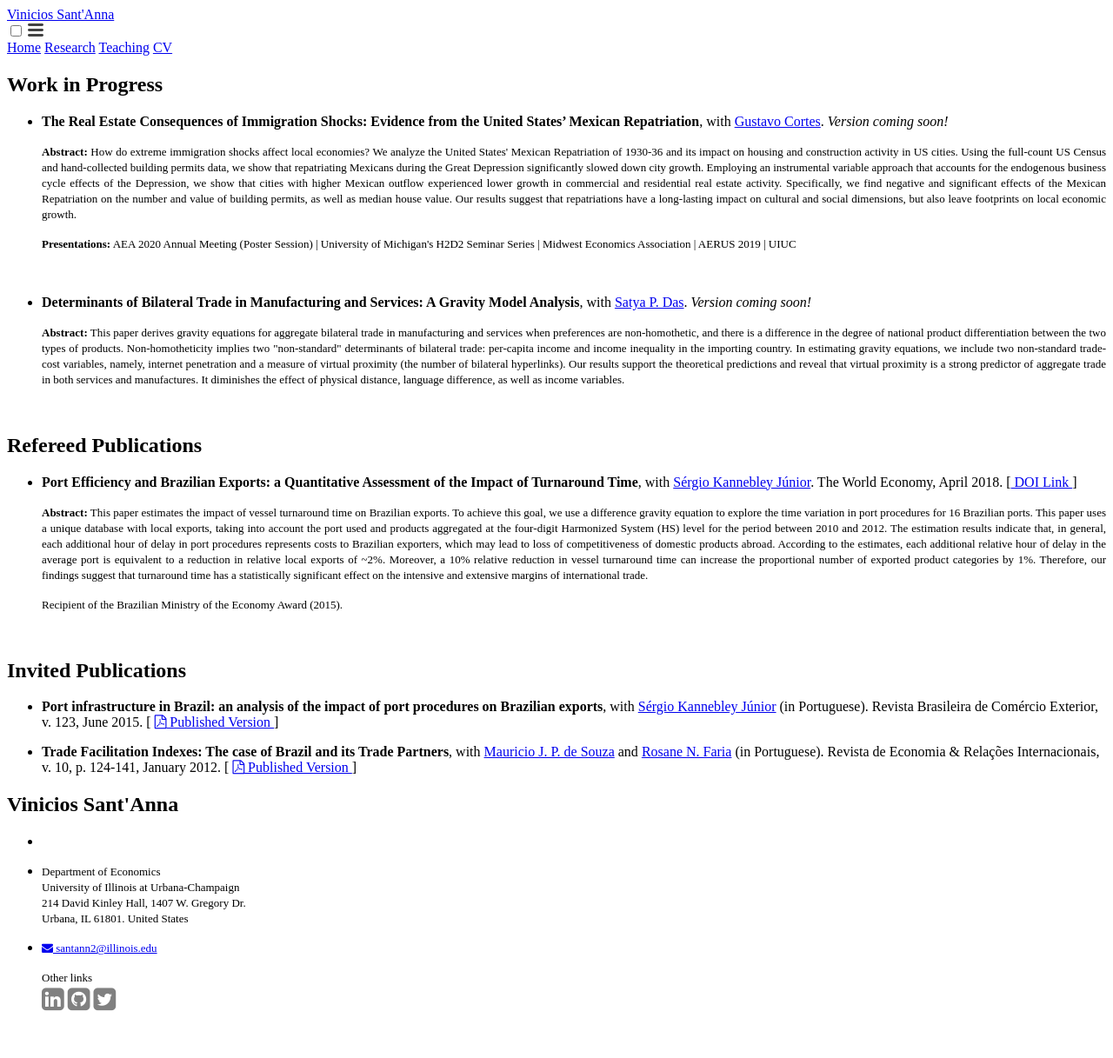
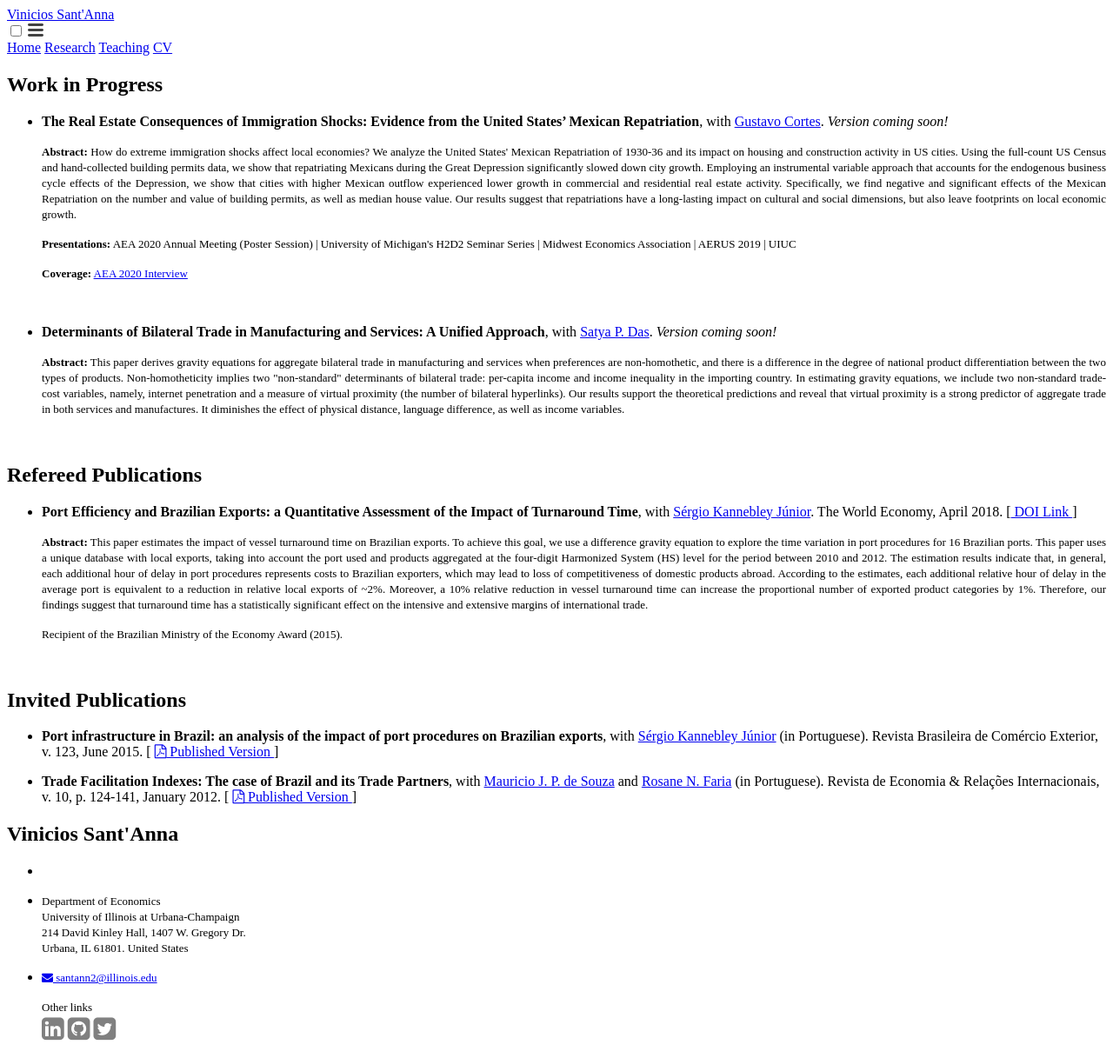
Before and after one commit to vpsantanna/vpsantanna.github.io, a Jekyll site: the page built from 2-research.md, in a window 1280 px wide. Shown: the whole page at 87% size. Built offline with Jekyll 4.4.1, drawn with Linux system fonts in a browser that asks for light colours; a script that is not in the unit is left out; before the commit the page ends 1183 px from its top, so only the background shows below that.

Commit message:
Update 2-research.md

```diff
--- a/2-research.md
+++ b/2-research.md
@@ -11,10 +11,11 @@ permalink: /research/
    <p style="text-align: justify;"><font size="2"><b>Abstract:</b> How do extreme immigration shocks affect local economies? We analyze the United States' Mexican Repatriation of 1930-36 and its impact on housing and construction activity in US cities. Using the full-count US Census and hand-collected building permits data, we show that repatriating Mexicans during the Great Depression significantly slowed down city growth. Employing an instrumental variable approach that accounts for the endogenous business cycle effects of the Depression, we show that cities with higher Mexican outflow experienced lower growth in commercial and residential real estate activity. Specifically, we find negative and significant effects of the Mexican Repatriation on the number and value of building permits, as well as median house value. Our results suggest that repatriations have a long-lasting impact on cultural and social dimensions, but also leave footprints on local economic growth. </font></p>
 
    <p style="text-align: justify;"><font size="2"><b>Presentations:</b> AEA 2020 Annual Meeting (Poster Session) | University of Michigan's H2D2 Seminar Series | Midwest Economics Association | AERUS 2019 | UIUC
+   <p style="text-align: justify;"><font size="2"><b>Coverage:</b> <a href="https://www.aeaweb.org/conference/videos/2020/vinicios-sant-anna" target="_blank"> AEA 2020 Interview</a>
 
 <br>
 
-- <b>Determinants of Bilateral Trade in Manufacturing and Services: A Gravity Model Analysis</b>, with <a href="https://www.satyapdas.com" target="_blank">Satya P. Das</a>. <em>Version coming soon! </em>
+- <b>Determinants of Bilateral Trade in Manufacturing and Services: A Unified Approach</b>, with <a href="https://www.satyapdas.com" target="_blank">Satya P. Das</a>. <em>Version coming soon! </em>
 
    <p style="text-align: justify;"><font size="2"><b>Abstract:</b> This paper derives gravity equations for aggregate bilateral trade in manufacturing and services when preferences are non-homothetic, and there is a difference in the degree of national product differentiation between the two types of products.  Non-homotheticity implies two "non-standard" determinants of bilateral trade: per-capita income and income inequality in the importing country. In estimating gravity equations, we include two non-standard trade-cost variables, namely, internet penetration and a measure of virtual proximity (the number of bilateral hyperlinks). Our results support the theoretical predictions and reveal that virtual proximity is a strong predictor of aggregate trade in both services and manufactures. It diminishes the effect of physical distance, language difference, as well as income variables. </font></p>
 
```
